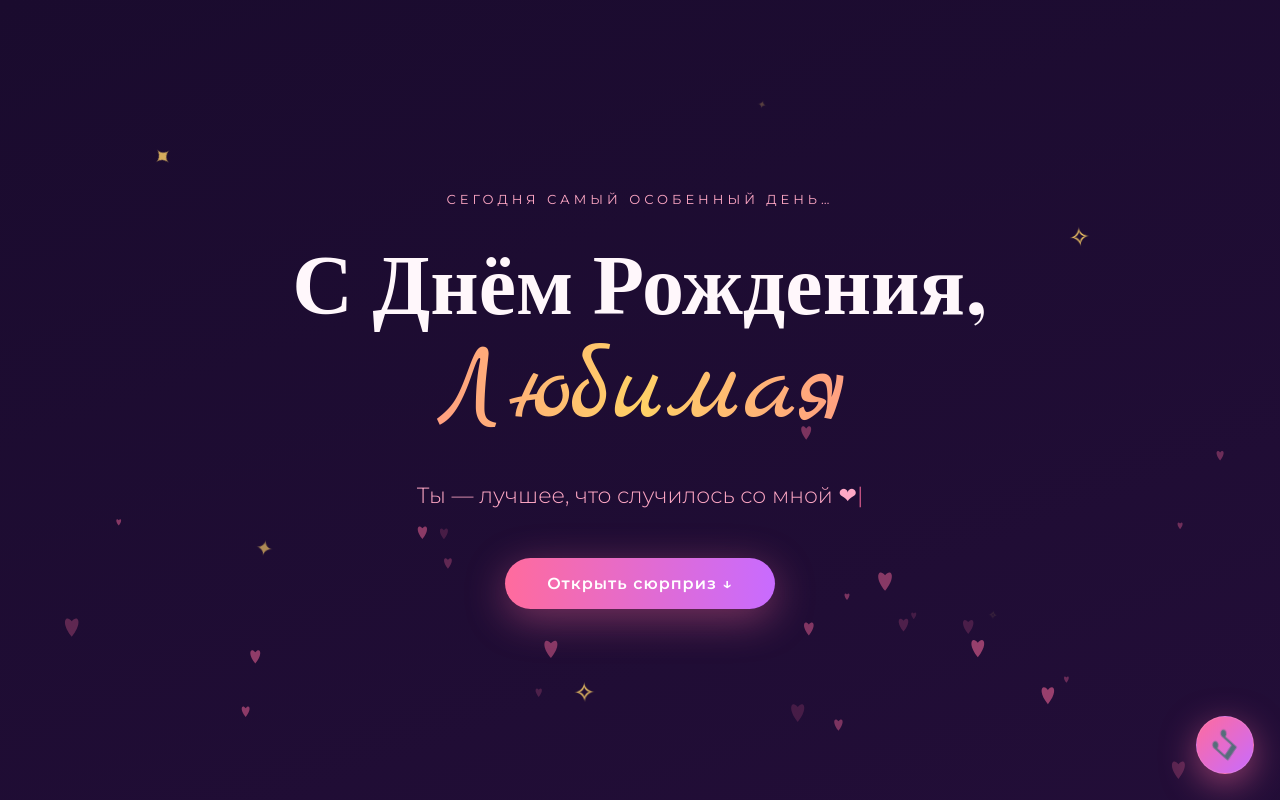
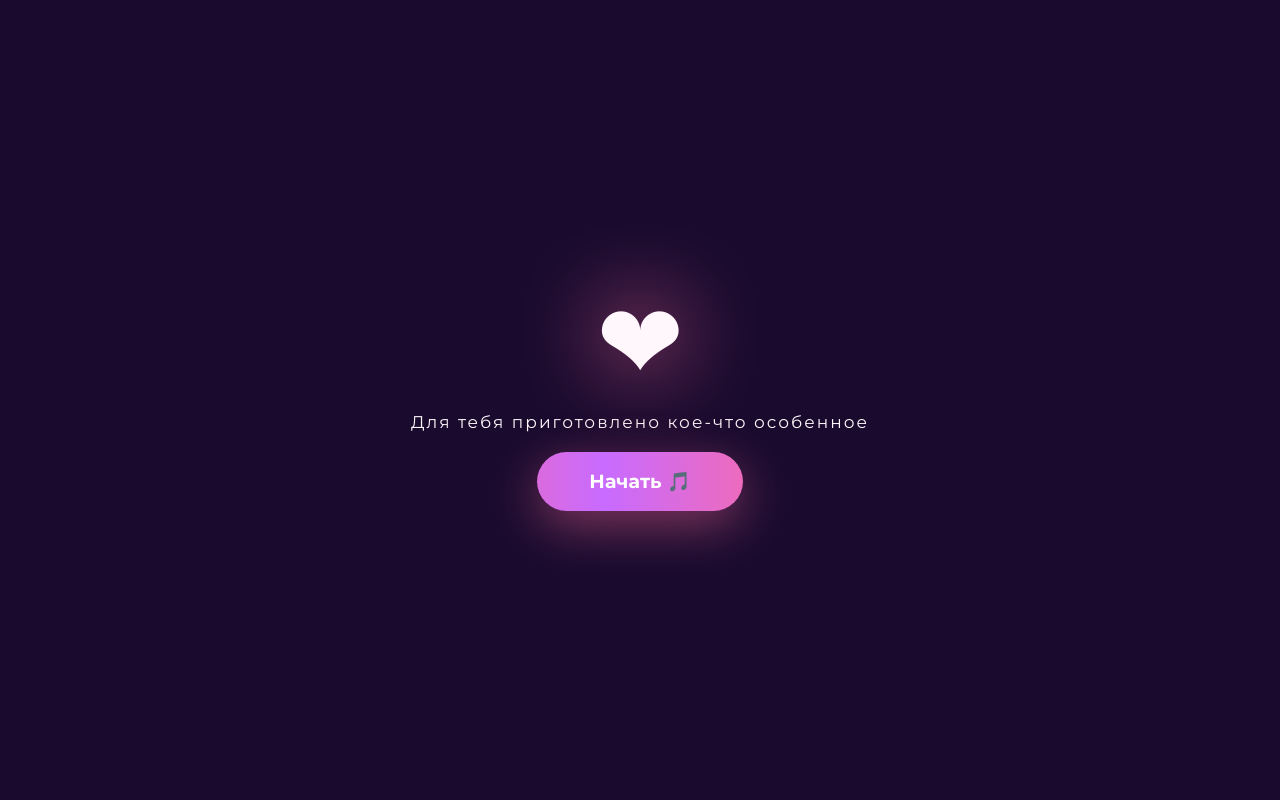
Before and after one commit to Nurbolottop/LoveSite, a plain HTML site: page index.html in a window 1280 px wide. Shown: the top 800 px of the page. Drawn offline with nearby package versions, Linux system fonts and the light colour scheme; a web font is replaced by a local one.

Commit message:
Replace autoplay attempt with explicit start button on preloader

```diff
--- a/index.html
+++ b/index.html
@@ -15,6 +15,7 @@
   <div class="preloader" id="preloader">
     <div class="preloader-heart">❤</div>
     <p id="preloader-text">Загружаю кое-что особенное…</p>
+    <button class="preloader-btn hidden" id="enter-btn">Начать 🎵</button>
   </div>
 
   <!-- Канвас с сердечками (фон) -->
--- a/script.js
+++ b/script.js
@@ -34,23 +34,19 @@ const CONFIG = {
 window.addEventListener('load', () => {
   const preloader = document.getElementById('preloader');
   const preloaderText = document.getElementById('preloader-text');
+  const enterBtn = document.getElementById('enter-btn');
 
+  // Через секунду «загрузка» превращается в приглашение войти
   setTimeout(() => {
-    // Пробуем запустить музыку сразу при заходе
-    music.start().then((started) => {
-      if (started) {
-        preloader.classList.add('done');
-      } else {
-        // Автозапуск заблокирован браузером — просим один тап
-        preloader.classList.add('ready');
-        preloaderText.textContent = 'Нажми на сердечко ❤';
-        preloader.addEventListener('click', () => {
-          music.start();
-          preloader.classList.add('done');
-        }, { once: true });
-      }
-    });
-  }, 900);
+    preloader.classList.add('ready');
+    preloaderText.textContent = 'Для тебя приготовлено кое-что особенное';
+    enterBtn.classList.remove('hidden');
+  }, 1000);
+
+  enterBtn.addEventListener('click', () => {
+    music.start(); // клик по кнопке — жест пользователя, звук разрешён
+    preloader.classList.add('done');
+  }, { once: true });
 });
 
 /* ================================================================
--- a/style.css
+++ b/style.css
@@ -37,13 +37,28 @@ body {
   filter: drop-shadow(0 0 20px var(--pink));
 }
 .preloader p { color: var(--pink-light); font-size: 14px; letter-spacing: 2px; }
-.preloader.ready { cursor: pointer; }
 .preloader.ready .preloader-heart {
   font-size: 84px;
   animation-duration: 0.8s;
   filter: drop-shadow(0 0 34px var(--pink));
 }
 .preloader.ready p { font-size: 17px; color: var(--white); }
+.preloader-btn {
+  padding: 18px 52px;
+  font-size: 19px;
+  font-family: 'Montserrat', sans-serif;
+  font-weight: 700;
+  color: #fff;
+  background: linear-gradient(90deg, var(--pink), #c86bff, var(--pink));
+  background-size: 200% auto;
+  border: none;
+  border-radius: 60px;
+  cursor: pointer;
+  box-shadow: 0 14px 50px rgba(255, 107, 157, 0.45);
+  animation: shine 3s linear infinite, pulse 2s ease-in-out infinite, fadeUp 0.6s ease both;
+  transition: transform 0.3s ease;
+}
+.preloader-btn:hover { transform: scale(1.07); }
 
 @keyframes heartbeat {
   0%, 100% { transform: scale(1); }
```
